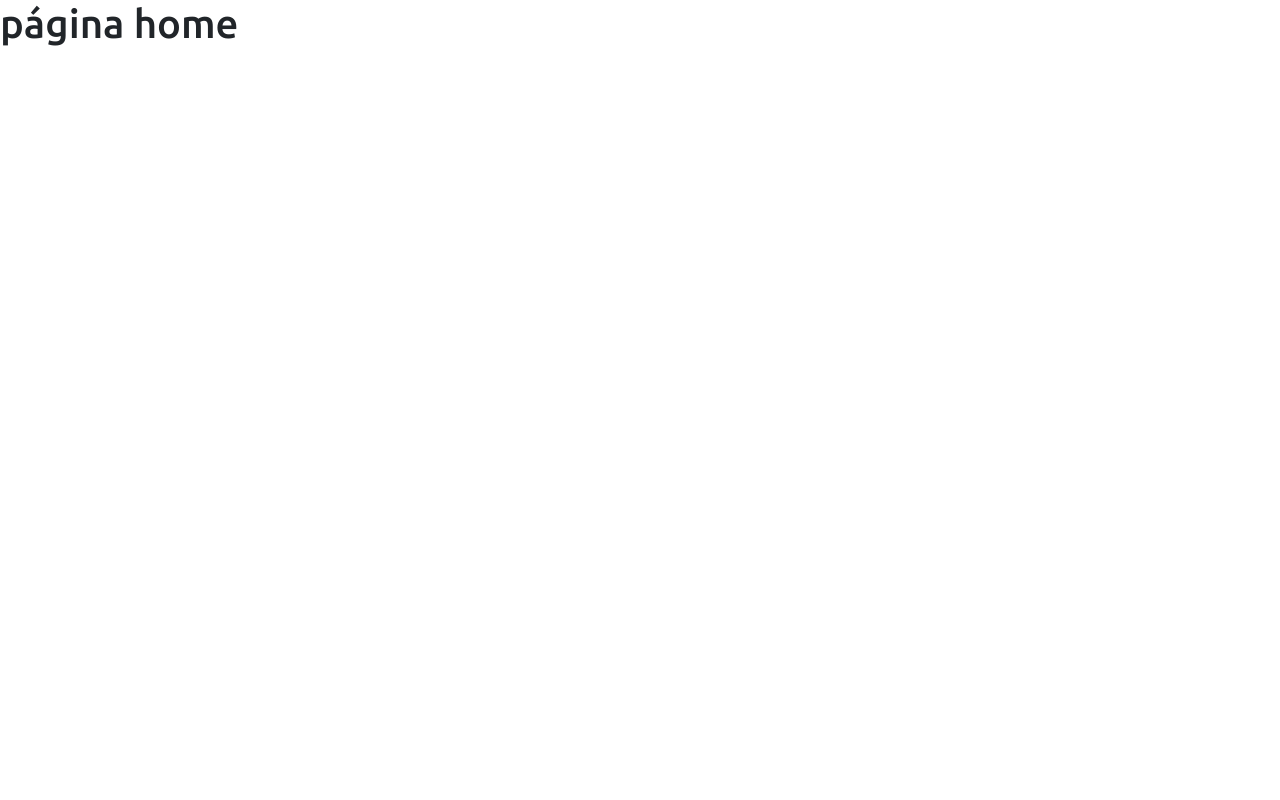
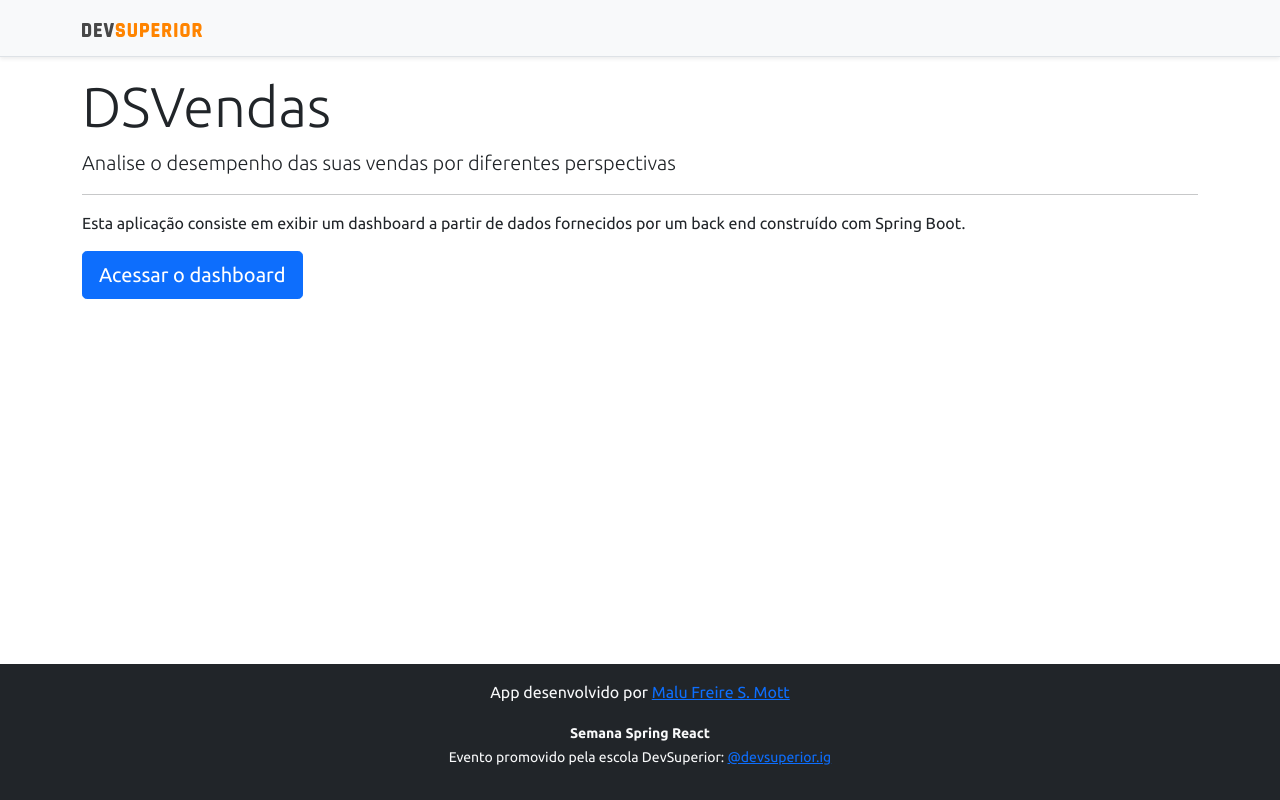
Before and after one commit to malufreirejau/projeto-sds4, a React (Create React App) app in the folder frontend/: page / in a window 1280 px wide. Built offline with nearby package versions, Linux system fonts and the light colour scheme.

Commit message:
Home, Navigation

```diff
--- a/frontend/src/components/NavBar/index.tsx
+++ b/frontend/src/components/NavBar/index.tsx
@@ -1,11 +1,14 @@
 import ImgDsDark from "assets/img/ds-dark.svg";
+import { Link } from "react-router-dom";
 
 const NavBar = () => {
   return (
     <div className="d-flex flex-column flex-md-row align-items-center p-3 px-md-4 mb-3 bg-light border-bottom shadow-sm">
       <div className="container">
         <nav className="my-2 my-md-0 mr-md-3">
-          <img src={ImgDsDark} alt="DevSuperior" width="120" />
+          <Link to="/">
+            <img src={ImgDsDark} alt="DevSuperior" width="120" />
+          </Link>
         </nav>
       </div>
     </div>
--- a/frontend/src/pages/Home/index.tsx
+++ b/frontend/src/pages/Home/index.tsx
@@ -1,8 +1,29 @@
+import Footer from "components/Footer";
+import NavBar from "components/NavBar";
+import { Link } from "react-router-dom";
+
 const Home = () => {
   return (
-    <div>
-      <h1>página home</h1>
-    </div>
+    <>
+      <NavBar />
+      <div className="container">
+        <div className="jumbotron">
+          <h1 className="display-4">DSVendas</h1>
+          <p className="lead">
+            Analise o desempenho das suas vendas por diferentes perspectivas
+          </p>
+          <hr />
+          <p>
+            Esta aplicação consiste em exibir um dashboard a partir de dados
+            fornecidos por um back end construído com Spring Boot.
+          </p>
+          <Link className="btn btn-primary btn-lg" to="/dashboard">
+            Acessar o dashboard
+          </Link>
+        </div>
+      </div>
+      <Footer />
+    </>
   );
 };
 
```
